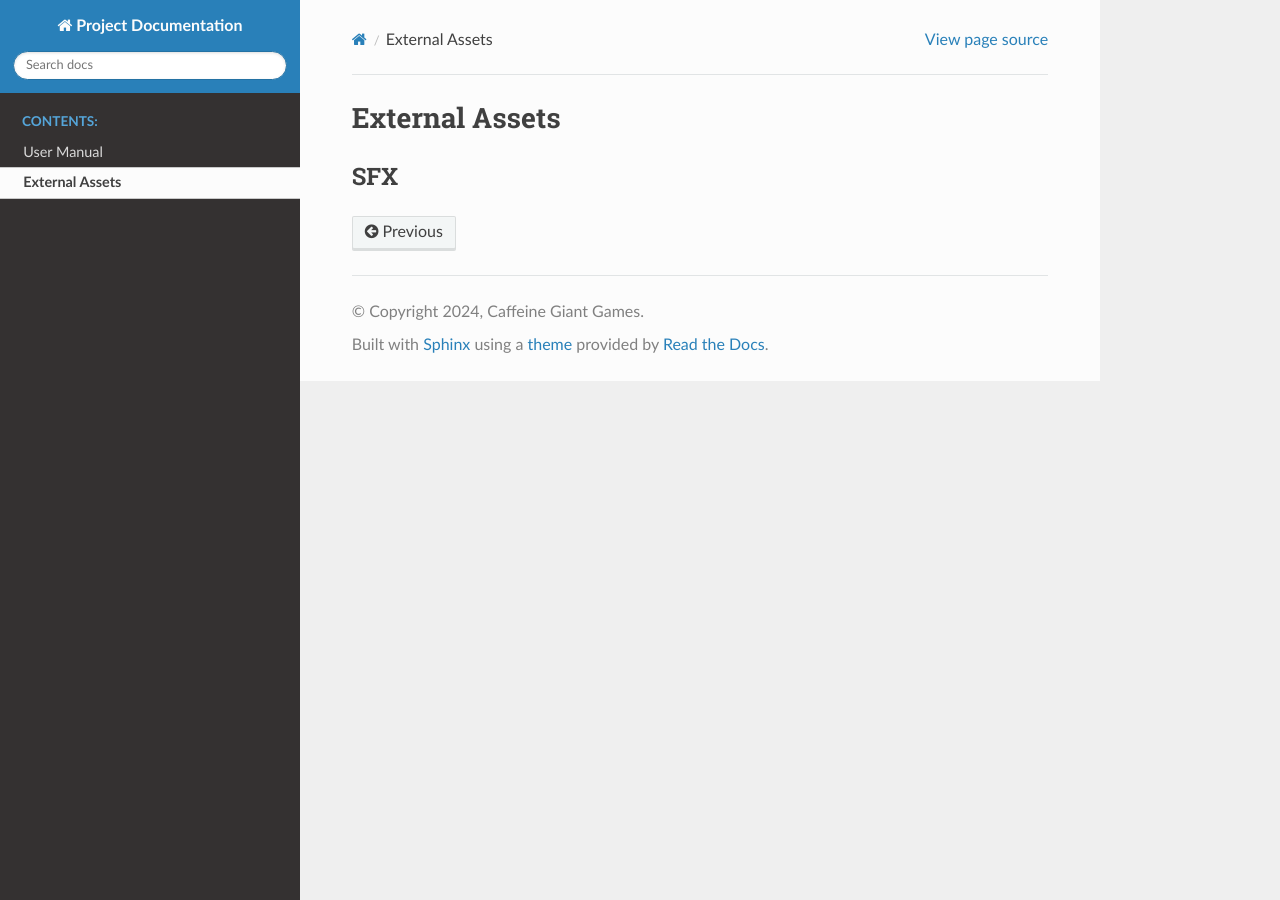
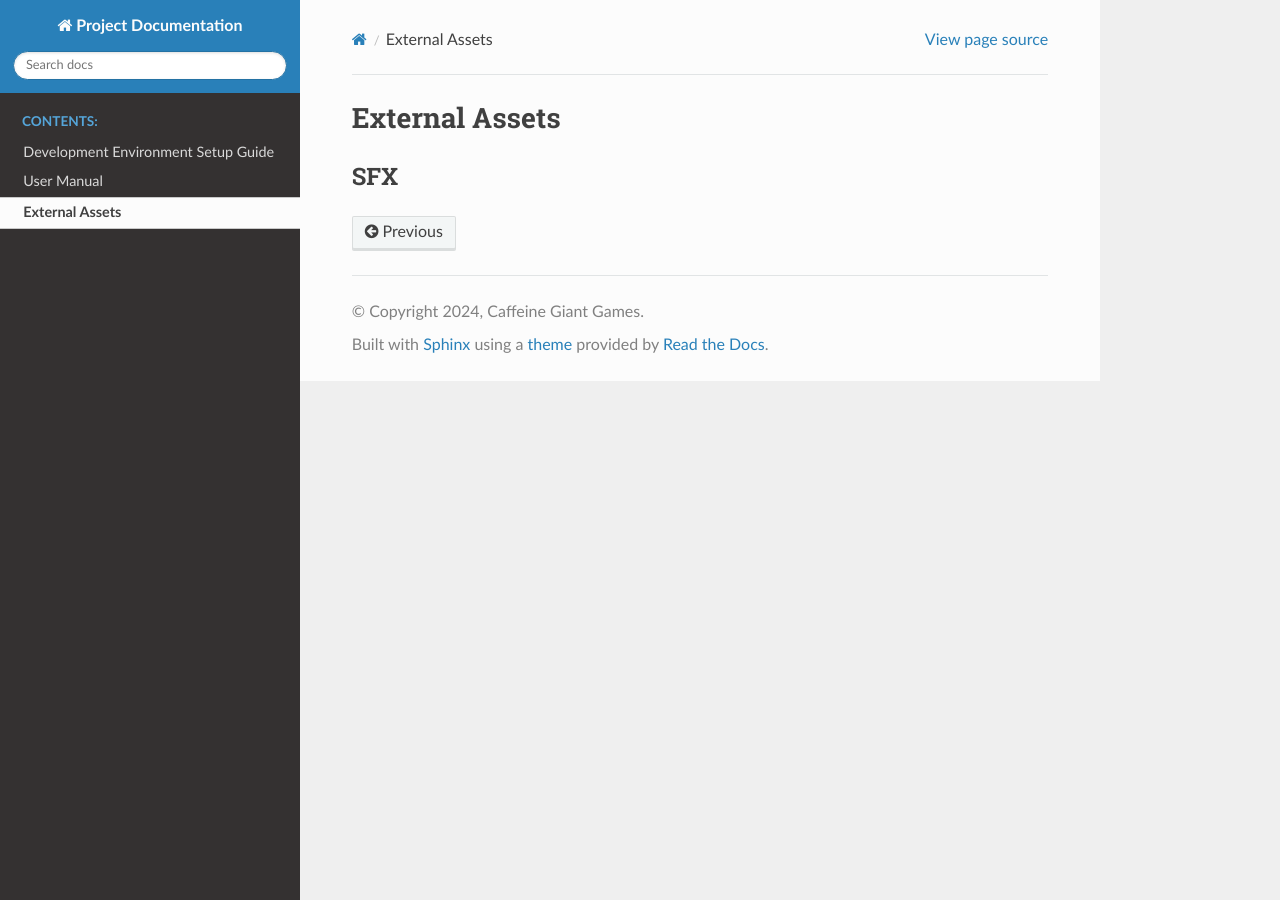
Before and after one commit to hsinclair6140/asset-factory, a Sphinx documentation site: the page built from Documentation/doc/ExternalAssets/external_assets.rst, in a window 1280 px wide. Built offline with Sphinx 7.4.7 and the Read the Docs theme 2.0.0, drawn with Linux system fonts in a browser that asks for light colours; pages that are not in the unit, such as notebooks, are missing from menus.

```diff
--- a/Documentation/doc/DevelopmentEnvironmentSetupGuide/development_environment_setup_guide.rst
+++ b/Documentation/doc/DevelopmentEnvironmentSetupGuide/development_environment_setup_guide.rst
@@ -9,7 +9,7 @@ Setup
 2. Open the launcher and navigate to the Library tab.
 3. If the Unreal Engine version |Engine Version| is not installed, add the version using the button shown below:
 
-.. image:: add-engine-version.png
+.. image:: add_engine_version.png
    :scale: 60 %
    :alt: alternate text
    :align: center
--- a/Documentation/doc/index.rst
+++ b/Documentation/doc/index.rst
@@ -6,7 +6,7 @@ project-template
    :caption: Contents:
    :titlesonly:
 
-   DevelopmentEnvironmentSetupGuide/development_environment_setup-guide
+   DevelopmentEnvironmentSetupGuide/development_environment_setup_guide
    UserManual/user_manual
    ExternalAssets/external_assets
 
```
